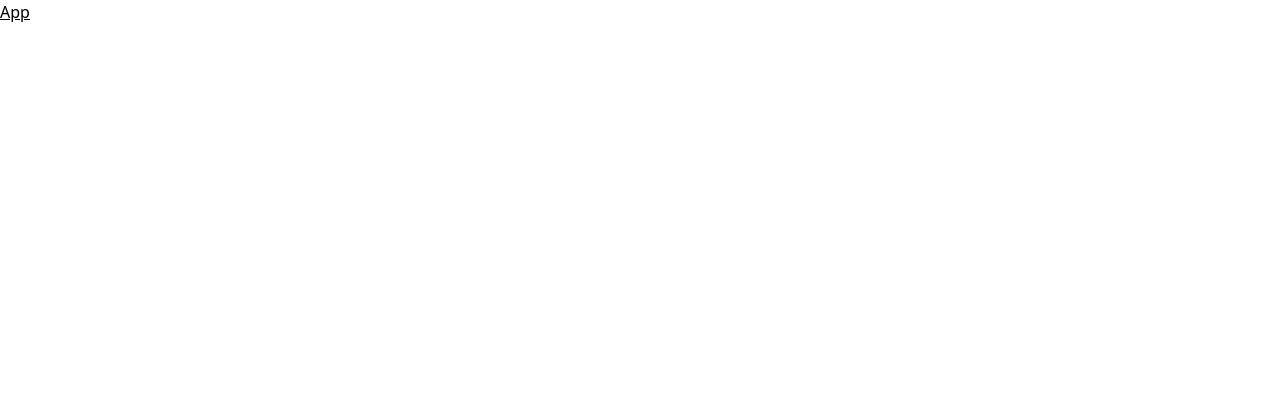
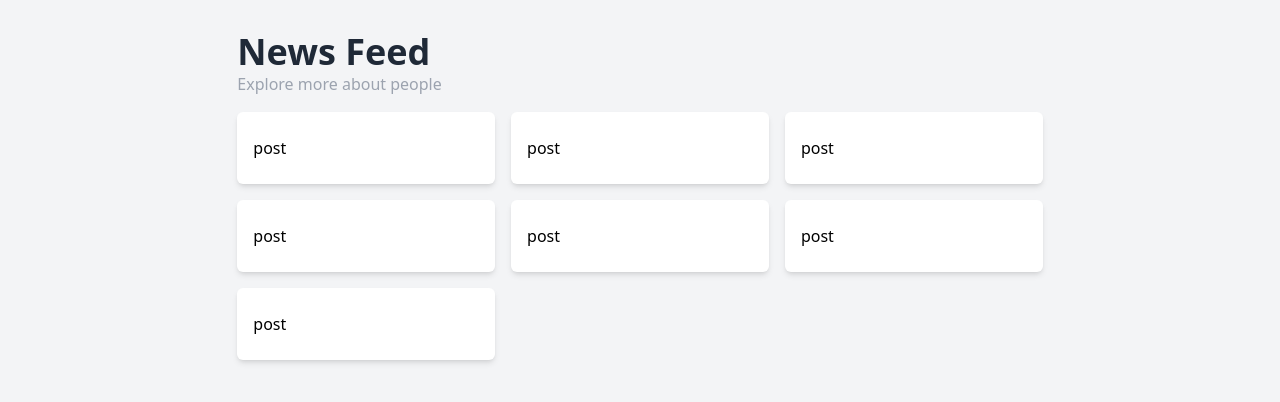
Before and after one commit to aammlj2002/fuzzy-pancake, a React (Create React App) app in the folder client/: page / in a window 1280 px wide. Shown: the top 402 px of the page. Built offline with nearby package versions, Linux system fonts and the light colour scheme.

Commit message:
add route in frontend

```diff
--- a/client/package.json
+++ b/client/package.json
@@ -11,6 +11,7 @@
     "react": "^18.0.0",
     "react-dom": "^18.0.0",
     "react-file-base64": "^1.0.3",
+    "react-router-dom": "^6.3.0",
     "react-scripts": "5.0.0",
     "redux": "^4.1.2",
     "redux-thunk": "^2.4.1",
--- a/client/src/App.js
+++ b/client/src/App.js
@@ -1,7 +1,11 @@
 import React from "react";
-
+import AppRoutes from "./Routes/AppRoutes";
 const App = (props) => {
-    return <div className="underline">App</div>;
+    return (
+        <div>
+            <AppRoutes />
+        </div>
+    );
 };
 
 export default App;
--- /dev/null
+++ b/client/src/Pages/IndexPage.js
@@ -0,0 +1,59 @@
+import React from "react";
+
+function IndexPages() {
+    return (
+        <main className="relative h-screen overflow-hidden bg-gray-100">
+            <div className="flex content-center justify-center">
+                <div className="w-4/6">
+                    <div className="h-screen px-4 pb-24 overflow-auto md:px-6">
+                        <h1 className="mt-8 text-4xl font-semibold text-gray-800 ">
+                            News Feed
+                        </h1>
+                        <h2 className="text-gray-400 text-md">
+                            Explore more about people
+                        </h2>
+                        <div className="grid grid-cols-1 gap-4 my-4 md:grid-cols-2 lg:grid-cols-3">
+                            <div className="w-full">
+                                <div className="relative w-full px-4 py-6 bg-white rounded-md shadow-md">
+                                    <h1>post</h1>
+                                </div>
+                            </div>
+                            <div className="w-full">
+                                <div className="relative w-full px-4 py-6 bg-white rounded-md shadow-md">
+                                    <h1>post</h1>
+                                </div>
+                            </div>
+                            <div className="w-full">
+                                <div className="relative w-full px-4 py-6 bg-white rounded-md shadow-md">
+                                    <h1>post</h1>
+                                </div>
+                            </div>
+                            <div className="w-full">
+                                <div className="relative w-full px-4 py-6 bg-white rounded-md shadow-md">
+                                    <h1>post</h1>
+                                </div>
+                            </div>
+                            <div className="w-full">
+                                <div className="relative w-full px-4 py-6 bg-white rounded-md shadow-md">
+                                    <h1>post</h1>
+                                </div>
+                            </div>
+                            <div className="w-full">
+                                <div className="relative w-full px-4 py-6 bg-white rounded-md shadow-md">
+                                    <h1>post</h1>
+                                </div>
+                            </div>
+                            <div className="w-full">
+                                <div className="relative w-full px-4 py-6 bg-white rounded-md shadow-md">
+                                    <h1>post</h1>
+                                </div>
+                            </div>
+                        </div>
+                    </div>
+                </div>
+            </div>
+        </main>
+    );
+}
+
+export default IndexPages;
--- /dev/null
+++ b/client/src/Pages/PostPage.js
@@ -0,0 +1,8 @@
+import React from "react";
+import { useParams } from "react-router-dom";
+function PostPage() {
+    const { postId } = useParams();
+    return <div>{postId}</div>;
+}
+
+export default PostPage;
--- /dev/null
+++ b/client/src/Routes/AppRoutes.js
@@ -0,0 +1,16 @@
+import React from "react";
+import { BrowserRouter as Router, Routes, Route } from "react-router-dom";
+import IndexPage from "../Pages/IndexPage";
+import PostPage from "../Pages/PostPage";
+function AppRoutes() {
+    return (
+        <Router>
+            <Routes>
+                <Route path="/" element={<IndexPage />}></Route>
+                <Route path="/:postId" element={<PostPage />}></Route>
+            </Routes>
+        </Router>
+    );
+}
+
+export default AppRoutes;
```
Also changed, not shown: package.json (added, +7 -0 lines), 2 other files (tests, documents, lock files or other folders).
